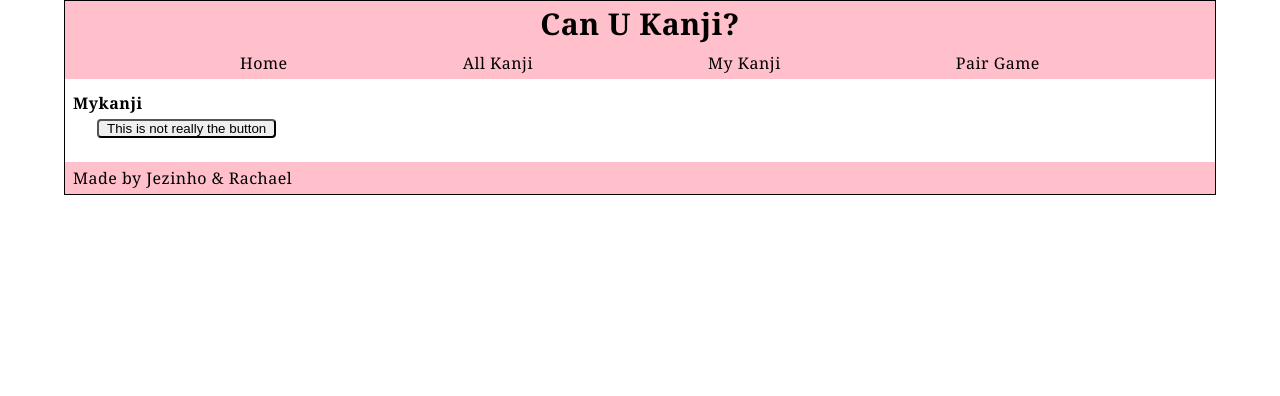
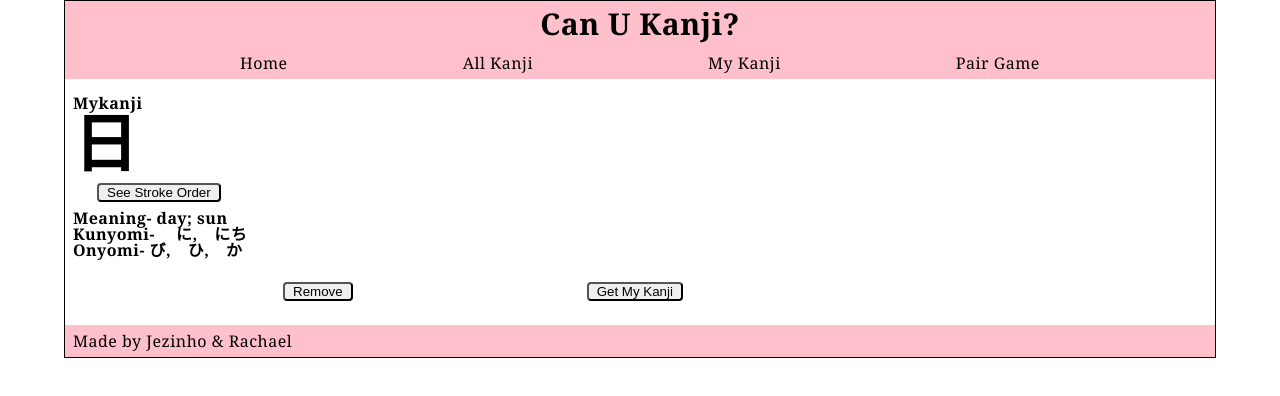
Before and after one commit to jezinho22/can-u-kanji, a React (Create React App) app in the folder client/: page /mykanji in a window 1280 px wide. Shown: the top 396 px of the page. Built offline with nearby package versions, Linux system fonts and the light colour scheme.

Commit message:
my kanji

```diff
--- /dev/null
+++ b/client/src/Mykanji.css
@@ -0,0 +1,8 @@
+.card {
+    background-color: "white";
+    border: "solid black 1px";
+    width: "250px";
+    text-align: "center";
+    padding: "0.75rem 0 0 0";
+    box-shadow: "2px 2px grey";
+}
--- a/client/src/Pages/Mykanji.js
+++ b/client/src/Pages/Mykanji.js
@@ -1,13 +1,15 @@
 import axios from "axios";
 import { useState } from "react";
 
-export default function Mykanji({ email }) {
+export default function Mykanji() {
     const [myKanji, setMyKanji] = useState({});
+    const [email, setEmail] = useState("jez.johns@email");
 
     async function getMyKanji() {
-        console.log(myKanji)
-        const API = `https://can-u-kanji.onrender.com/mykanji/${email}`;
+        console.log(myKanji);
+        const API = `https://can-u-kanji.onrender.com/mykanji/?email=${email}`;
         const res = await axios.get(API);
+        console.log(res.data);
         setMyKanji(res.data);
     }
 
@@ -20,7 +22,19 @@ export default function Mykanji({ email }) {
     return (
         <div className="sub-heading">
             <h2>Mykanji</h2>
-            <button onClick={deleteKanji}>This is not really the button</button>
+            <div className="card">
+                <h3 style={{ fontSize: "4rem" }}>日</h3>
+                <button>See Stroke Order</button>
+                <p>Meaning- day; sun</p>
+                <p>Kunyomi- 　に,　にち</p>
+                <p>Onyomi- び,　ひ,　か</p>
+                <button style={{ marginLeft: "210px", marginTop: "1.5rem" }} onClick={deleteKanji}>
+                    Remove
+                </button>
+                <button style={{ marginLeft: "210px", marginTop: "1.5rem" }} onClick={getMyKanji}>
+                    Get My Kanji
+                </button>
+            </div>
         </div>
     );
 }
```
